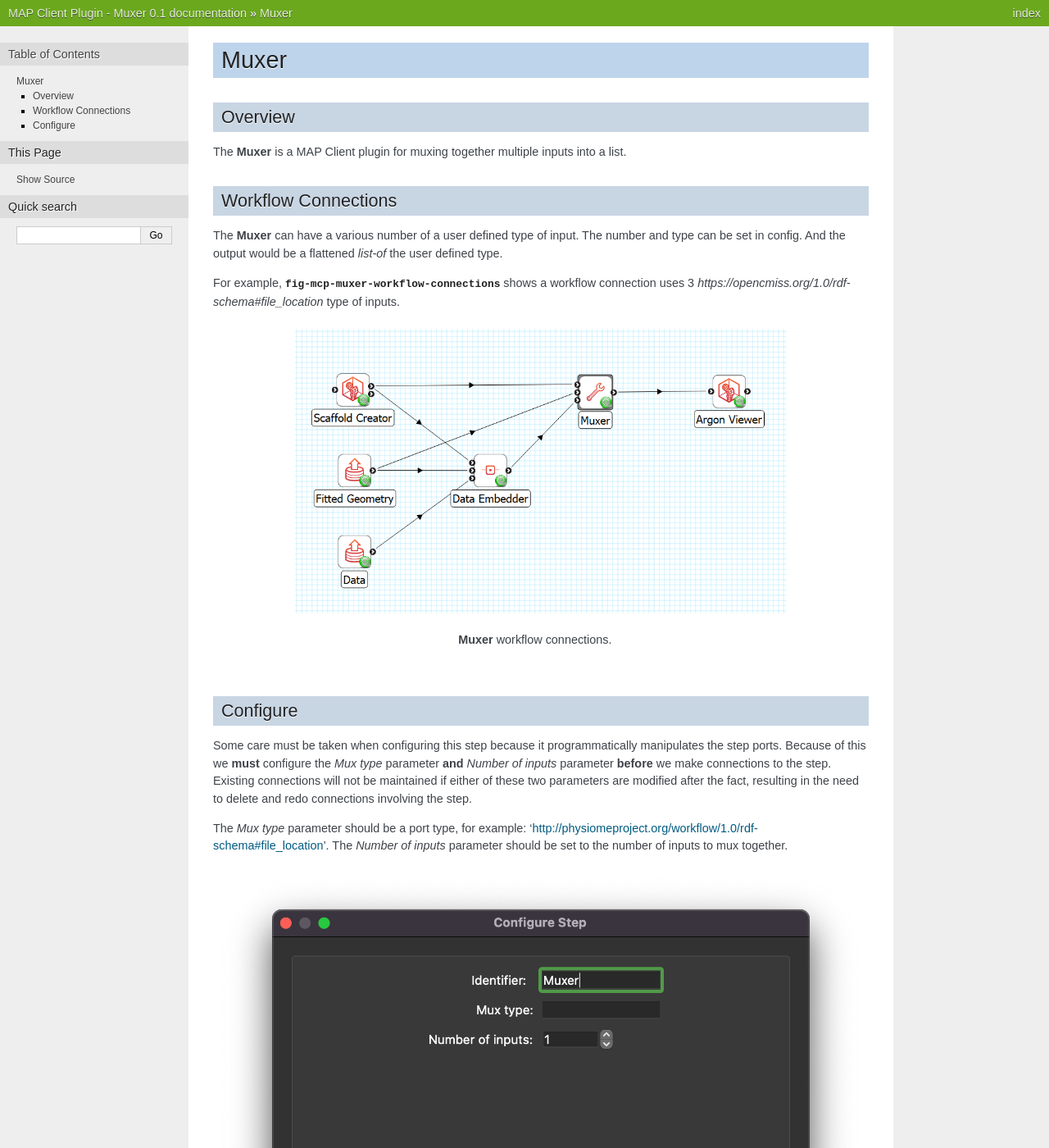
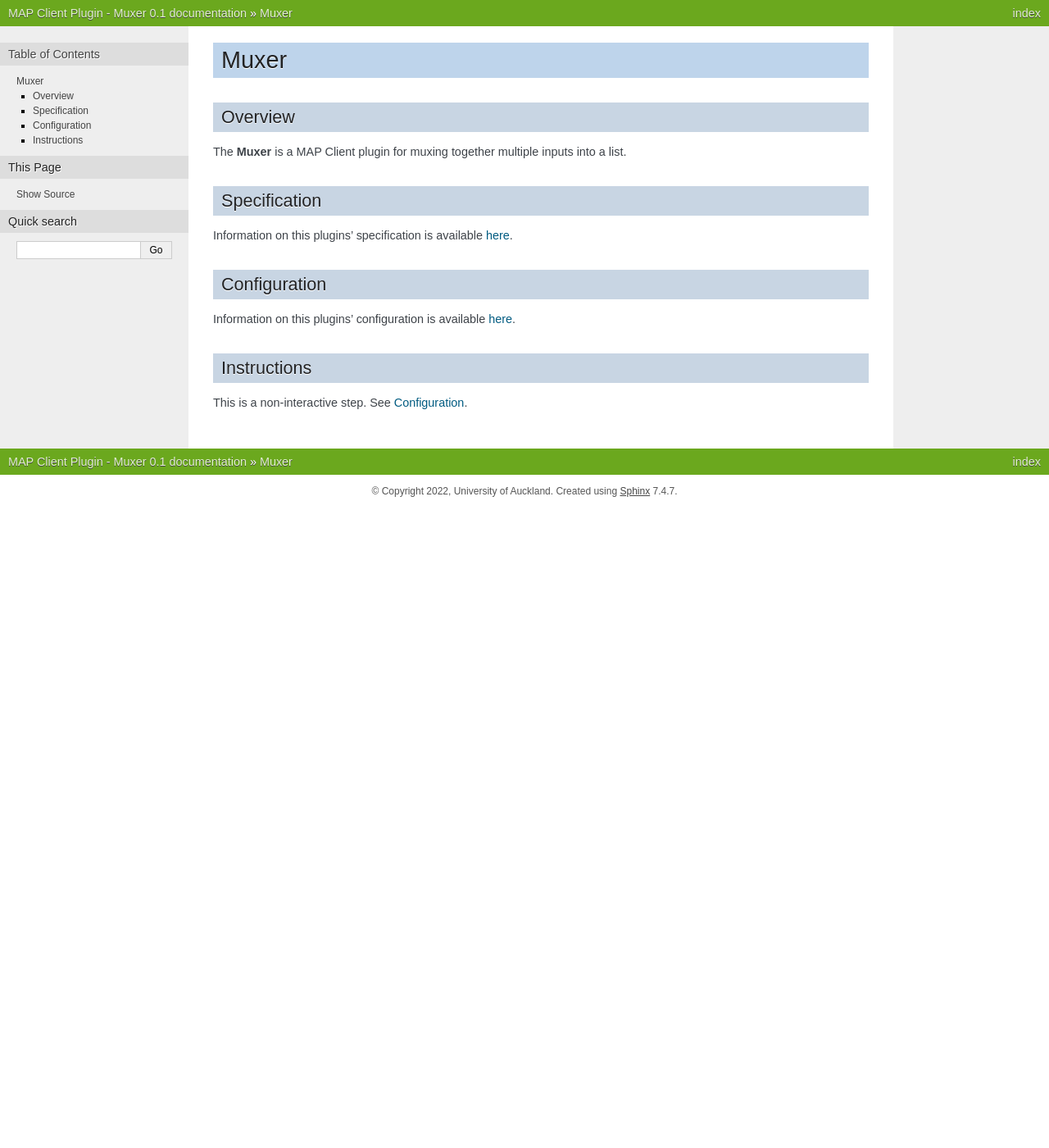
Before and after one commit to Kayvv/mapclientplugins.muxerstep, a Sphinx documentation site: the page built from docs/index.rst, in a window 1280 px wide and 1400 px high. Shown: the whole window at 82% size. Built offline with Sphinx 7.4.7, drawn with Linux system fonts in a browser that asks for light colours; some of the changed text lies outside the part shown.

Commit message:
Update docs

```diff
--- a/docs/index.rst
+++ b/docs/index.rst
@@ -6,38 +6,18 @@ Overview
 
 The **Muxer** is a MAP Client plugin for muxing together multiple inputs into a list.
 
-Workflow Connections
---------------------
+Specification
+-------------
 
-The **Muxer** can have a various number of a user defined type of input. The number and type can be set in config. And the output would be a flattened *list-of* the user defined type.
+Information on this plugins' specification is available :ref:`here <mcp-muxer-specification>`.
 
-For example, :numref:`fig-mcp-muxer-workflow-connections` shows a workflow connection uses 3 *https://opencmiss.org/1.0/rdf-schema#file_location* type of inputs.
+Configuration
+-------------
 
-.. _fig-mcp-muxer-workflow-connections:
+Information on this plugins' configuration is available :ref:`here <mcp-muxer-configuration>`.
 
-.. figure:: _images/workflow-connections.png
-   :alt: Muxer workflow connections.
-   :align: center
-   :figwidth: 75%
+Instructions
+------------
 
-   **Muxer** workflow connections.
-
-Configure
----------
-
-Some care must be taken when configuring this step because it programmatically manipulates the step ports.
-Because of this we **must** configure the *Mux type* parameter **and** *Number of inputs* parameter **before** we make connections to the step.
-Existing connections will not be maintained if either of these two parameters are modified after the fact, resulting in the need to delete and redo connections involving the step.
-
-The *Mux type* parameter should be a port type, for example: 'http://physiomeproject.org/workflow/1.0/rdf-schema#file_location'.
-The *Number of inputs* parameter should be set to the number of inputs to mux together.
-
-.. _fig-mcp-muxer-configure-dialog:
-
-.. figure:: _images/step-configuration-dialog.png
-   :alt: Step configure dialog
-
-   *Muxer* step configuration dialog.
-
-The step will accept either single inputs or list of inputs for each port.
-All list inputs will be expanded on output so that the resulting output will be a single level list.
+This is a non-interactive step.
+See `Configuration`_.
```
Also changed, not shown: docs/configuration.rst (added, +21 -0 lines), docs/specification.rst (added, +12 -0 lines).
